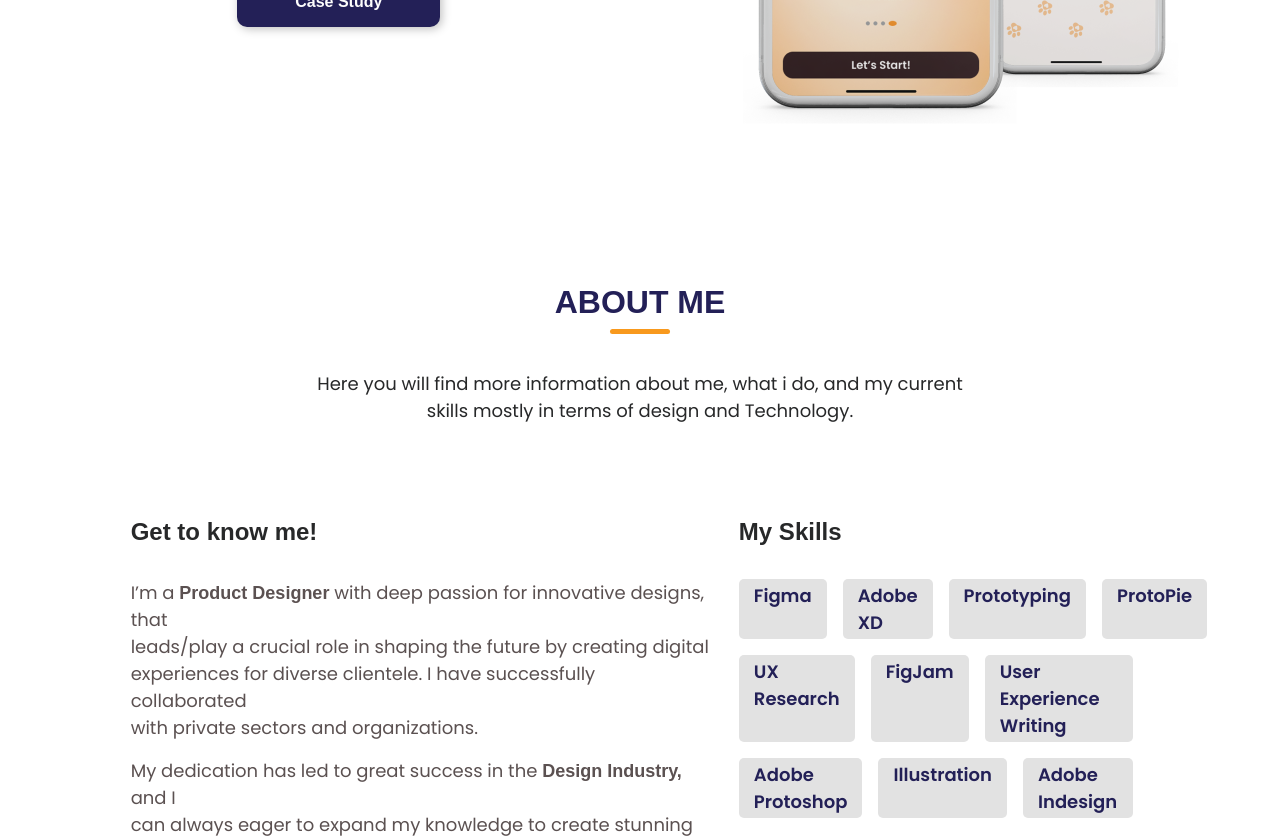
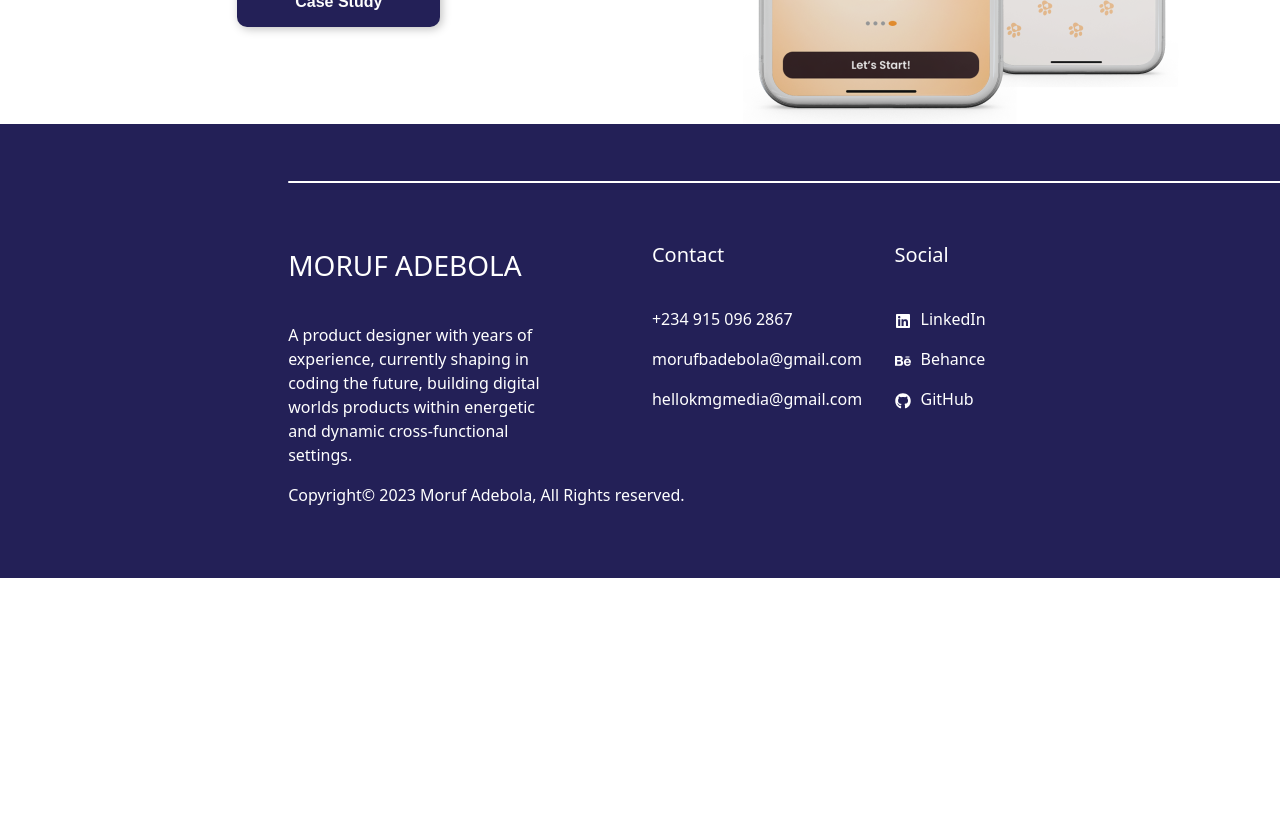
Before and after one commit to kmgmedia/build-cv-with-react-js-app, a React (Create React App) app: page / in a window 1280 px wide. Shown: the part 4780-5618 px from the top of the page. After the commit the page ends 5358 px from the top, so only its background shows below. Built offline with nearby package versions, Linux system fonts and the light colour scheme.

Commit message:
Updated more animation

```diff
--- a/src/Components/Display.jsx
+++ b/src/Components/Display.jsx
@@ -31,7 +31,7 @@ import Footer from './Footer/Footer';
             {/* <Smarthomefolio/> */}
             {/* <Bycfolio/> */}
             {/* <Pethomefolio/> */}
-            <About/>
+            {/* <About/> */}
             <Footer/>
 
         </div>
--- a/src/Components/Landingpage/Hero.jsx
+++ b/src/Components/Landingpage/Hero.jsx
@@ -58,7 +58,6 @@ const Hero = () => {
                     <img src={Ellipse1105} alt="" />
                 </div>
                 </div>
-
             </div>
         </div>
         </div>
--- a/src/Components/Navigation/Navbar.jsx
+++ b/src/Components/Navigation/Navbar.jsx
@@ -1,7 +1,7 @@
 import React from 'react'
 import './navbar.scss';
 import Logo from "../../assets/Kmg.png"
-import { FaBehance, } from "react-icons/fa";
+// import { FaBehance, } from "react-icons/fa";
 
 
 
```
